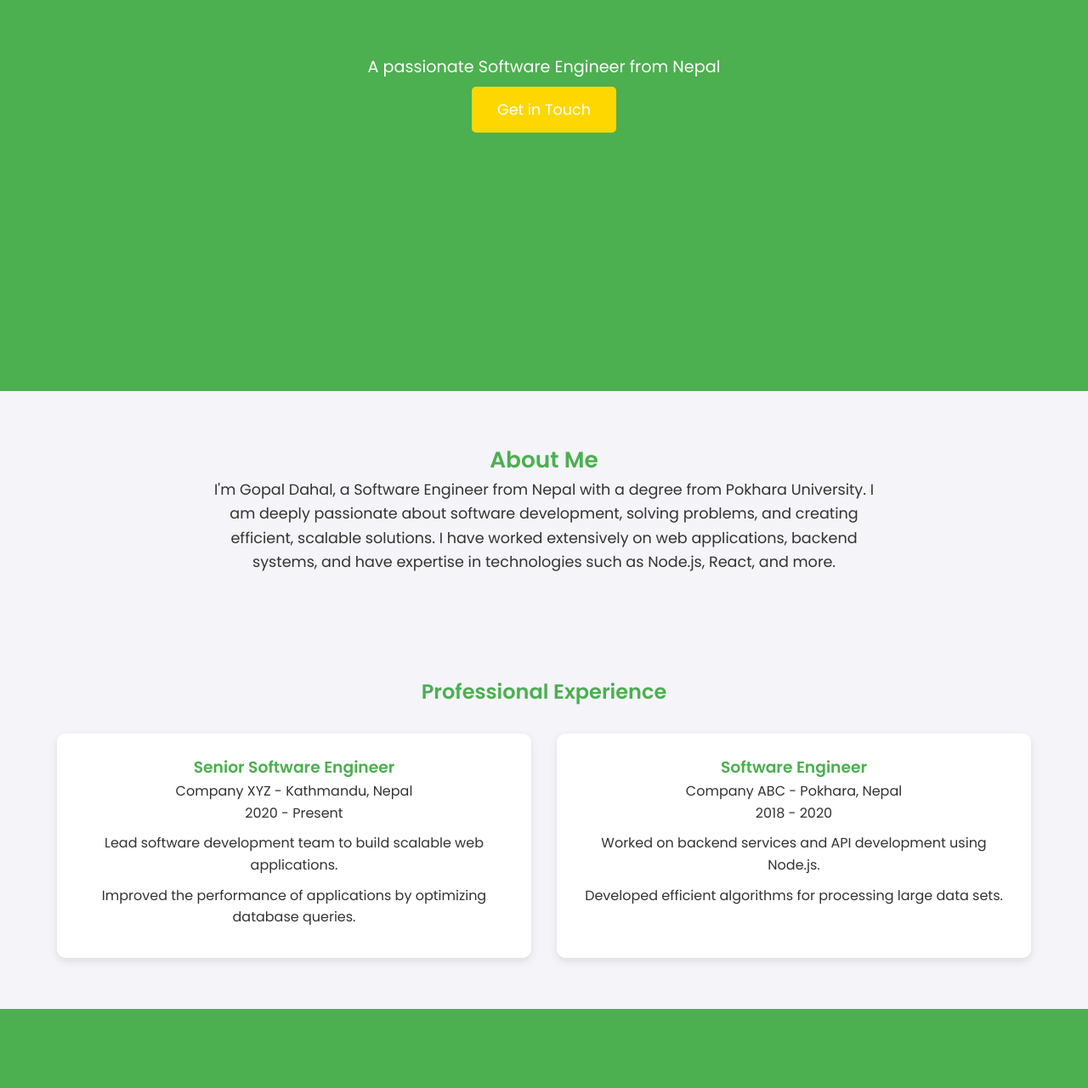
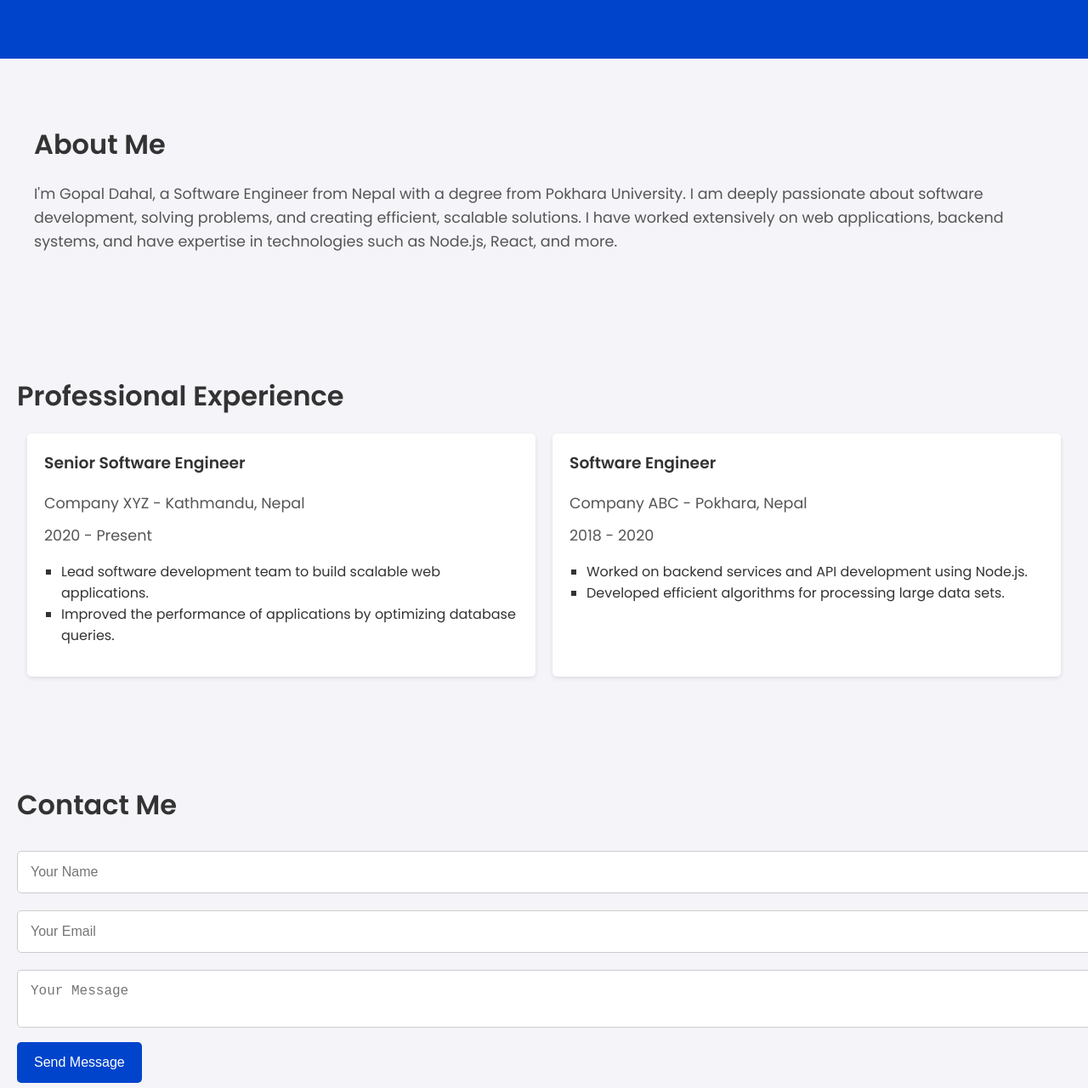
Before and after one commit to Gopal-japan/website, a website: page index.html in a window 1280 px wide. Shown: the part 340-1620 px from the top of the page at 85% size. Drawn offline with Linux system fonts and the light colour scheme.

Commit message:
updating

```diff
--- a/style.css
+++ b/style.css
@@ -1,193 +1,163 @@
-/* Reset and Base styles */
-* {
+/* General styles */
+body {
+    font-family: 'Poppins', sans-serif;
     margin: 0;
     padding: 0;
-    box-sizing: border-box;
-    font-family: 'Poppins', sans-serif;
-  }
-
-  body {
     background-color: #f4f4f9;
     color: #333;
-    line-height: 1.6;
-  }
-
-  h2, h3 {
-    font-weight: 600;
-    color: #4CAF50;
   }
 
   /* Navbar */
   .navbar {
-    display: flex;
-    justify-content: space-between;
-    align-items: center;
-    padding: 20px 40px;
-    background-color: #2C3E50;
+    background-color: #333;
     color: white;
-    position: fixed;
-    top: 0;
-    width: 100%;
-    z-index: 10;
+    padding: 15px;
+    text-align: center;
   }
 
   .navbar h1 {
+    margin: 0;
     font-size: 1.8rem;
   }
 
   .navbar ul {
-    display: flex;
     list-style: none;
+    padding: 0;
+    margin: 0;
   }
 
   .navbar ul li {
-    margin-left: 30px;
+    display: inline;
+    margin: 0 15px;
   }
 
   .navbar ul li a {
+    color: white;
     text-decoration: none;
-    color: white;
     font-size: 1.1rem;
-    transition: color 0.3s;
   }
 
   .navbar ul li a:hover {
-    color: #FFD700;
+    text-decoration: underline;
   }
 
   /* Hero Section */
   .hero {
-    height: 100vh;
-    background-color: #4CAF50;
+    background: #0044cc;
     color: white;
-    display: flex;
-    justify-content: center;
-    align-items: center;
     text-align: center;
+    padding: 80px 20px;
   }
 
-  .hero-content h2 {
+  .hero h2 {
     font-size: 3rem;
-    margin-bottom: 10px;
+    margin: 0;
   }
 
-  .hero-content p {
-    font-size: 1.2rem;
+  .hero p {
+    font-size: 1.3rem;
+    margin: 10px 0;
+  }
+
+  .hero .btn {
+    background-color: #FFD700;
+    padding: 10px 20px;
+    color: #333;
+    text-decoration: none;
+    font-weight: bold;
+    border-radius: 5px;
+  }
+
+  .hero .btn:hover {
+    background-color: #FFCC00;
+  }
+
+  /* Section Styles */
+  .section {
+    padding: 50px 20px;
+    margin: 0 auto;
+  }
+
+  .container {
+    max-width: 1200px;
+    margin: 0 auto;
+  }
+
+  h2 {
+    font-size: 2rem;
+    color: #333;
     margin-bottom: 20px;
   }
 
-  .hero .btn {
-    padding: 15px 30px;
-    background-color: #FFD700;
-    color: white;
-    text-decoration: none;
-    border-radius: 5px;
+  p {
     font-size: 1.1rem;
-    transition: background-color 0.3s;
+    line-height: 1.6;
+    color: #555;
   }
 
-  .hero .btn:hover {
-    background-color: #f39c12;
-  }
-
-  /* About Section */
-  .section {
-    padding: 60px 20px;
-    text-align: center;
-  }
-
-  .container {
-    display: flex;
-    justify-content: center;
-    gap: 40px;
-    align-items: center;
-    flex-direction: column;
-  }
-
-  .about-text {
-    max-width: 800px;
-    font-size: 1.1rem;
-    line-height: 1.6;
+  ul {
+    list-style-type: square;
+    padding-left: 20px;
   }
 
   /* Experience Section */
   .experience-container {
     display: flex;
     flex-wrap: wrap;
+    gap: 20px;
     justify-content: center;
-    gap: 30px;
-    margin-top: 30px;
   }
 
   .experience-item {
-    background-color: white;
-    padding: 25px;
-    border-radius: 10px;
-    box-shadow: 0 4px 10px rgba(0, 0, 0, 0.1);
+    background-color: #fff;
+    border-radius: 5px;
+    box-shadow: 0 2px 5px rgba(0,0,0,0.1);
+    padding: 20px;
     width: 45%;
-    min-width: 300px;
-    transition: transform 0.3s;
   }
 
-  .experience-item:hover {
-    transform: translateY(-10px);
+  .experience-item h3 {
+    margin-top: 0;
   }
 
-  .experience-item ul {
-    list-style-type: none;
-    margin-top: 10px;
-  }
-
-  .experience-item ul li {
-    margin-bottom: 10px;
+  .experience-item p {
+    margin: 10px 0;
   }
 
   /* Contact Section */
   .contact-section {
-    background-color: #4CAF50;
-    color: white;
-    padding: 60px 20px;
+    background: #f4f4f9;
   }
 
-  .contact-section form {
-    display: flex;
-    flex-direction: column;
-    align-items: center;
-    max-width: 500px;
-    margin: 0 auto;
+  #contact-form input, #contact-form textarea {
+    width: 100%;
+    padding: 15px;
+    margin: 10px 0;
+    border: 1px solid #ccc;
+    border-radius: 5px;
+    font-size: 1rem;
   }
 
-  .contact-section input,
-  .contact-section textarea {
-    width: 100%;
-    padding: 15px;
-    margin-bottom: 15px;
+  #contact-form button {
+    background-color: #0044cc;
+    color: white;
     border: none;
+    padding: 15px 20px;
+    font-size: 1rem;
     border-radius: 5px;
-    font-size: 1rem;
-    outline: none;
+    cursor: pointer;
   }
 
-  .contact-section button {
-    background-color: #FFD700;
-    padding: 15px 30px;
-    border: none;
-    border-radius: 5px;
-    font-size: 1.1rem;
-    cursor: pointer;
-    transition: background-color 0.3s;
-  }
-
-  .contact-section button:hover {
-    background-color: #f1c40f;
+  #contact-form button:hover {
+    background-color: #0033cc;
   }
 
   /* Footer */
   footer {
-    padding: 30px 20px;
-    background-color: #2C3E50;
+    background-color: #333;
     color: white;
     text-align: center;
+    padding: 30px 20px;
   }
 
   footer .social-icons {
@@ -204,3 +174,38 @@
   footer .social-icon:hover {
     color: #FFD700;
   }
+
+  /* Responsive Design */
+  @media (max-width: 768px) {
+    .navbar h1 {
+      font-size: 1.5rem;
+    }
+
+    .navbar ul {
+      text-align: center;
+      margin-top: 20px;
+    }
+
+    .navbar ul li {
+      display: block;
+      margin: 10px 0;
+    }
+
+    .hero h2 {
+      font-size: 2rem;
+    }
+
+    .hero p {
+      font-size: 1.1rem;
+    }
+
+    .experience-container {
+      flex-direction: column;
+      align-items: center;
+    }
+
+    .experience-item {
+      width: 80%;
+      margin: 20px 0;
+    }
+  }
```
Also changed, not shown: index.html (line endings or trailing spaces).
